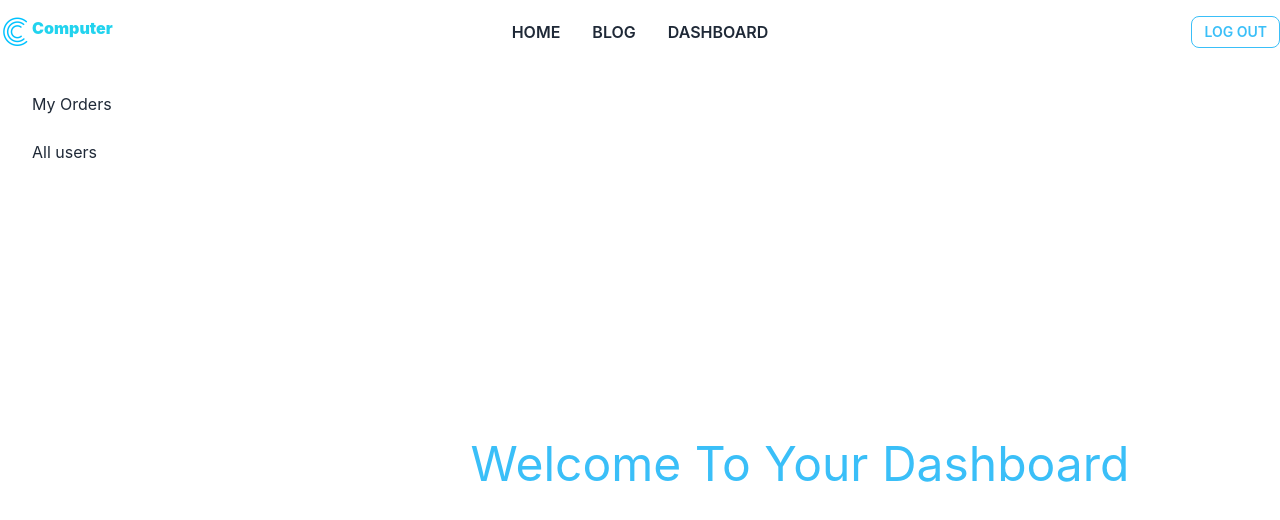
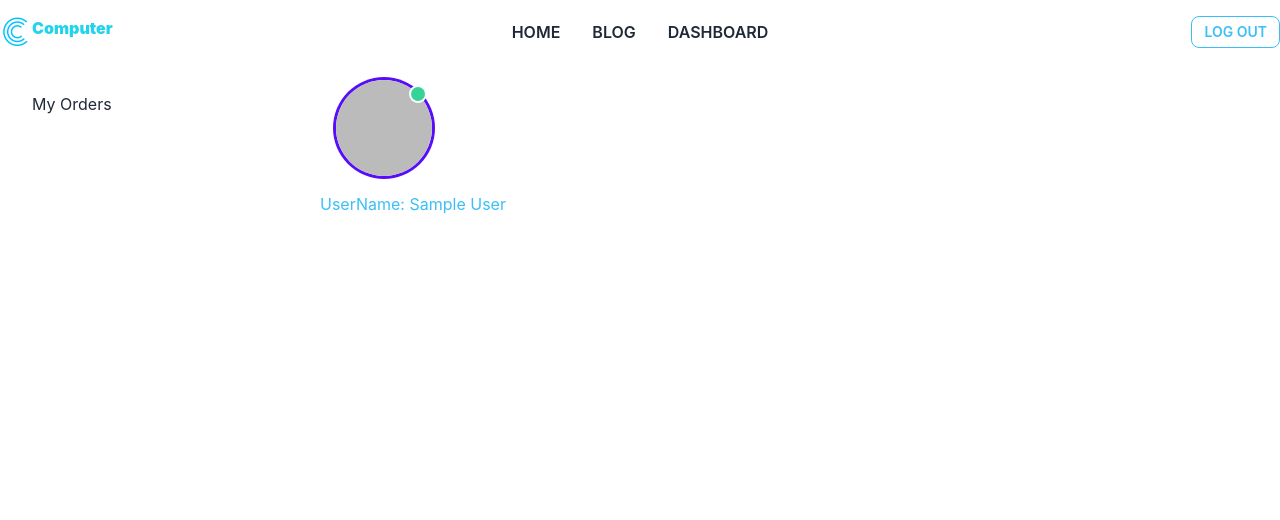
Before and after one commit to joyshilnil/computer-reselling-client, a React (Create React App) app: page /dashboard in a window 1280 px wide. Shown: the top 520 px of the page. Built offline with nearby package versions, Linux system fonts and the light colour scheme; no server answers; sample sign-in values are in the browser's storage.

Commit message:
sellers route

```diff
--- a/src/Layout/DashboardLayout.js
+++ b/src/Layout/DashboardLayout.js
@@ -1,8 +1,14 @@
-import React from "react";
+import React, { useContext } from "react";
 import { Link, Outlet } from "react-router-dom";
+import { AuthContext } from "../Context/AuthProvider";
+import useAdmin from "../hooks/useAdmin";
+import useSellers from "../hooks/useSellers";
 import Navbar from "../Pages/Shared/Navbar/Navbar";
 
 const DashboardLayout = () => {
+  const { user } = useContext(AuthContext);
+  const [isAdmin] = useAdmin(user?.email);
+  const [isSellers] = useSellers(user?.email);
   return (
     <div>
       <Navbar></Navbar>
@@ -21,11 +27,22 @@ const DashboardLayout = () => {
             <li>
               <Link to="/dashboard/myorders">My Orders</Link>
             </li>
-            {
-              <li>
-                <Link to="/dashboard/allusers">All users</Link>
-              </li>
-            }
+
+            {isAdmin && (
+              <>
+                <li>
+                  <Link to="/dashboard/allusers">All users</Link>
+                </li>
+              </>
+            )}
+
+            {isSellers && (
+              <>
+                <li>
+                  <Link to="/dashboard/addproduct">Add Product</Link>
+                </li>
+              </>
+            )}
           </ul>
         </div>
       </div>
--- /dev/null
+++ b/src/Pages/Dashboard/Add Product/AddProduct.js
@@ -0,0 +1,13 @@
+
+import React from "react";
+
+const AddProduct = () => {
+
+  return (
+    <div>
+      <h2 className="text-3xl text-info text-center">Add product</h2>
+    </div>
+  );
+};
+
+export default AddProduct;
--- /dev/null
+++ b/src/Pages/Dashboard/All Users/AllUsers.js
@@ -0,0 +1,49 @@
+import { useQuery } from "@tanstack/react-query";
+import React from "react";
+
+const AllUsers = () => {
+  const { data: users = [] } = useQuery({
+    queryKey: ["users"],
+    queryFn: async () => {
+      const res = await fetch("http://localhost:5000/users");
+      const data = await res.json();
+      return data;
+    },
+  });
+
+  return (
+    <div>
+      <h2 className="text-3xl text-info">All Users</h2>
+      <div className="overflow-x-auto mt-3">
+        <table className="table w-full">
+          <thead>
+            <tr>
+              <th></th>
+              <th>Name</th>
+              <th>Email</th>
+              <th>Role</th>
+              <th>Delete</th>
+            </tr>
+          </thead>
+          <tbody>
+            {users.map((user, i) => (
+              <tr key={user._id}>
+                <th>{i + 1}</th>
+                <td>{user.name}</td>
+                <td>{user.email}</td>
+                <td>
+                  <button className="btn btn-xs btn-info">{user?.role}</button>
+                </td>
+                <td>
+                  <button className="btn btn-xs btn-success">Delete</button>
+                </td>
+              </tr>
+            ))}
+          </tbody>
+        </table>
+      </div>
+    </div>
+  );
+};
+
+export default AllUsers;
--- a/src/Pages/Dashboard/Dashboard.js
+++ b/src/Pages/Dashboard/Dashboard.js
@@ -1,11 +1,22 @@
-import React from 'react';
+import React, { useContext } from "react";
+import { AuthContext } from "../../Context/AuthProvider";
 
 const Dashboard = () => {
-    return (
-        <div className='flex justify-center items-center h-full'>
-            <h1 className='text-5xl text-info'>Welcome To Your Dashboard</h1>
+  const { user } = useContext(AuthContext);
+
+  return (
+    <>
+      <div className="avatar online m-4">
+        <div className="w-24 rounded-full  ring ring-primary">
+          <img src={user?.photoURL} alt="" />
         </div>
-    );
+
+      </div>
+        <div className="user-details">
+          <h1 className="text-info">UserName: {user?.displayName}</h1>
+        </div>
+    </>
+  );
 };
 
 export default Dashboard;
--- a/src/Pages/Error/Error.js
+++ b/src/Pages/Error/Error.js
@@ -14,7 +14,7 @@ const Error = () => {
 			<div className="m-auto text-center">
 				<div>
 					<svg width="631" height="379" viewBox="0 0 631 379" fill="none" xmlns="http://www.w3.org/2000/svg">
-						<g clip-path="url(#clip0)">
+						<g clipPath="url(#clip0)">
 							<path
 								d="M317.524 379C488.625 379 627.33 368.857 627.33 356.346C627.33 343.834 488.625 333.692 317.524 333.692C146.423 333.692 7.71875 343.834 7.71875 356.346C7.71875 368.857 146.423 379 317.524 379Z"
 								fill="#F2F2F2" />
--- /dev/null
+++ b/src/Routes/AdminRoute.js
@@ -0,0 +1,23 @@
+import React, { useContext } from 'react';
+import { Navigate, useLocation } from 'react-router-dom';
+import { AuthContext } from '../Context/AuthProvider';
+import useAdmin from '../hooks/useAdmin';
+import Sppiner from '../Pages/Shared/Sppiner/Sppiner';
+
+const AdminRoute = ({ children }) => {
+    const { user, loading } = useContext(AuthContext);
+    const [isAdmin, isAdminLoading] = useAdmin(user?.email);
+    const location = useLocation();
+
+    if (loading || isAdminLoading) {
+        return <Sppiner></Sppiner>
+    }
+
+    if (user && isAdmin) {
+        return children;
+    }
+
+    return <Navigate to="/login" state={{ from: location }} replace></Navigate>;
+};
+
+export default AdminRoute;
--- /dev/null
+++ b/src/Routes/SellersRoute.js
@@ -0,0 +1,23 @@
+import React, { useContext } from 'react';
+import { Navigate, useLocation } from 'react-router-dom';
+import { AuthContext } from '../Context/AuthProvider';
+import useSellers from '../hooks/useSellers';
+import Sppiner from '../Pages/Shared/Sppiner/Sppiner';
+
+const SellersRoute = ({ children }) => {
+    const { user, loading } = useContext(AuthContext);
+    const [isSellers, isSellersLoading] = useSellers(user?.email);
+    const location = useLocation();
+
+    if (loading || isSellersLoading) {
+        return <Sppiner></Sppiner>
+    }
+
+    if (user && isSellers) {
+        return children;
+    }
+
+    return <Navigate to="/login" state={{ from: location }} replace></Navigate>;
+};
+
+export default SellersRoute;
--- /dev/null
+++ b/src/hooks/useAdmin.js
@@ -0,0 +1,20 @@
+import { useEffect, useState } from "react"
+
+const useAdmin = email => {
+    const [isAdmin, setIsAdmin] = useState(false);
+    const [isAdminLoading, setIsAdminLoading] = useState(true);
+    useEffect(() => {
+        if (email) {
+            fetch(`http://localhost:5000/users/admin/${email}`)
+                .then(res => res.json())
+                .then(data => {
+                    // console.log(data);
+                    setIsAdmin(data.isAdmin);
+                    setIsAdminLoading(false);
+                })
+        }
+    }, [email])
+    return [isAdmin, isAdminLoading]
+}
+
+export default useAdmin;
--- /dev/null
+++ b/src/hooks/useSellers.js
@@ -0,0 +1,20 @@
+import { useEffect, useState } from "react"
+
+const useSellers = email => {
+    const [isSellers, setIsSellers] = useState(false);
+    const [isSellersLoading, setIsSellersLoading] = useState(true);
+    useEffect(() => {
+        if (email) {
+            fetch(`http://localhost:5000/users/sellers/${email}`)
+                .then(res => res.json())
+                .then(data => {
+                    // console.log(data);
+                    setIsSellers(data.isSellers);
+                    setIsSellersLoading(false);
+                })
+        }
+    }, [email])
+    return [isSellers, isSellersLoading]
+}
+
+export default useSellers;
```
Also changed, not shown: src/Routes/Route.js (+12 -0 lines).
